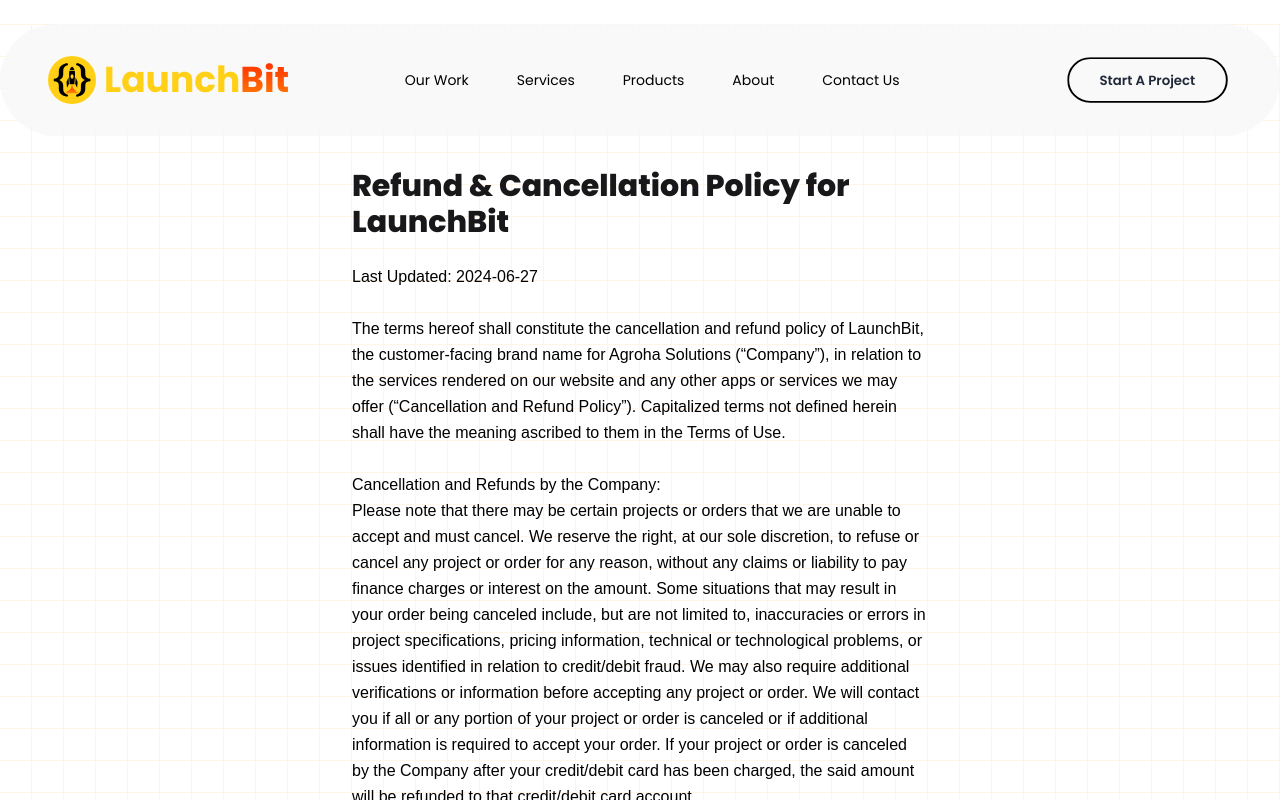
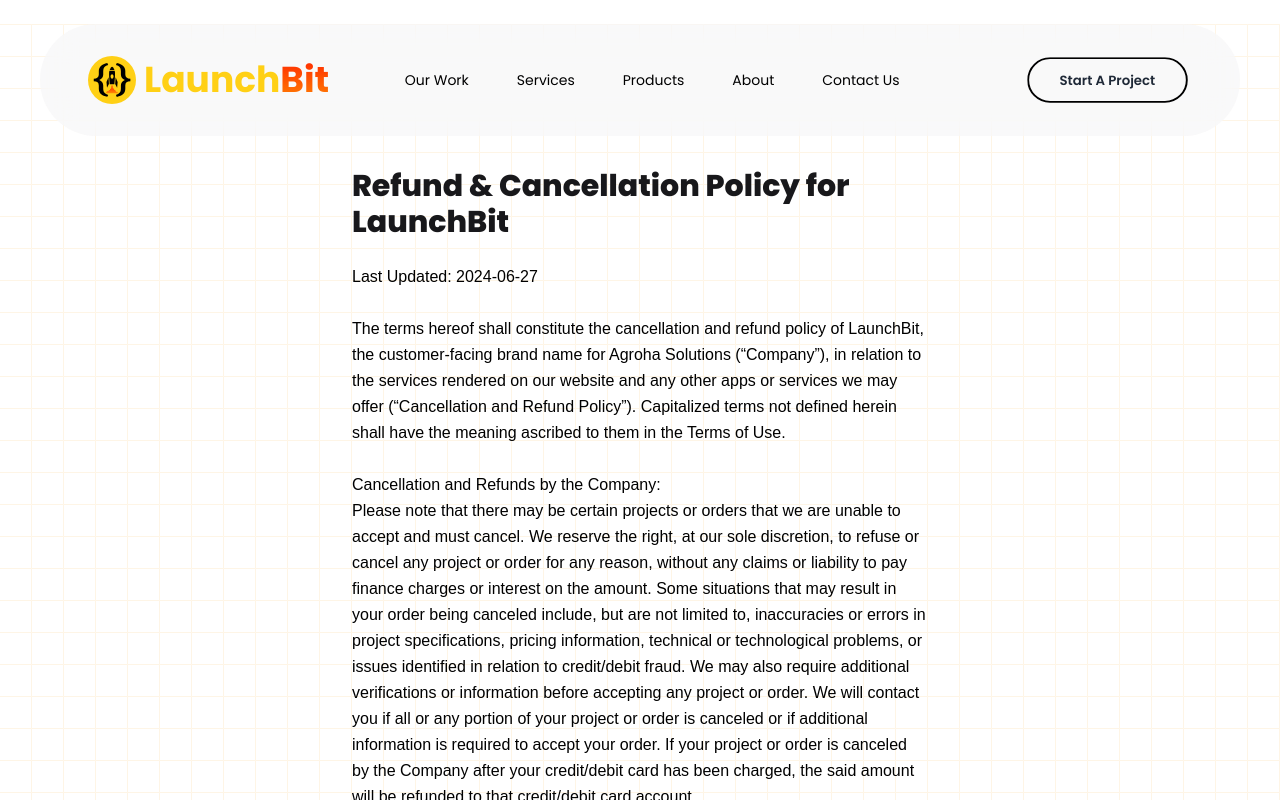
Before and after one commit to gargmegham/LaunchBit, a Next.js app: page /refund-cancellation-policy in a window 1280 px wide. Shown: the top 800 px of the page. Built offline with nearby package versions, Linux system fonts and the light colour scheme.

Commit message:
refactor: Update page layout and styling for privacy policy, refund-cancellation policy, and TOS pages

```diff
--- a/app/privacy-policy/page.tsx
+++ b/app/privacy-policy/page.tsx
@@ -11,7 +11,7 @@
 
 const PrivacyPolicy = () => {
     return (
-        <main id="privacy-policy" className="text-black min-h-screen bg-grid-amber-500/10">
+        <main id="privacy-policy" className="text-black min-h-screen bg-grid-amber-500/10 px-10">
             <Header />
             <div className="max-w-xl mx-auto relative z-10 mb-10">
                 <h1 className="text-3xl mt-10 font-extrabold pb-6 text-zinc-900">
--- a/app/refund-cancellation-policy/page.tsx
+++ b/app/refund-cancellation-policy/page.tsx
@@ -11,7 +11,7 @@
 
 const RefundCancellationPolicy = () => {
     return (
-        <main id="privacy-policy" className="text-black min-h-screen bg-grid-amber-500/10">
+        <main id="privacy-policy" className="text-black min-h-screen bg-grid-amber-500/10 px-10">
             <Header />
             <div className="max-w-xl mx-auto relative z-10 mb-10">
                 <h1 className="text-3xl mt-10 font-extrabold pb-6 text-zinc-900">
--- a/app/tos/page.tsx
+++ b/app/tos/page.tsx
@@ -11,7 +11,7 @@
 
 const TOS = () => {
     return (
-        <main id="tos" className="text-black min-h-screen bg-grid-amber-500/10">
+        <main id="tos" className="text-black min-h-screen bg-grid-amber-500/10 px-10">
             <Header />
             <div className="max-w-xl mx-auto relative z-10 mb-10">
                 <h1 className="text-3xl mt-10 font-extrabold pb-6 text-zinc-900">
```
